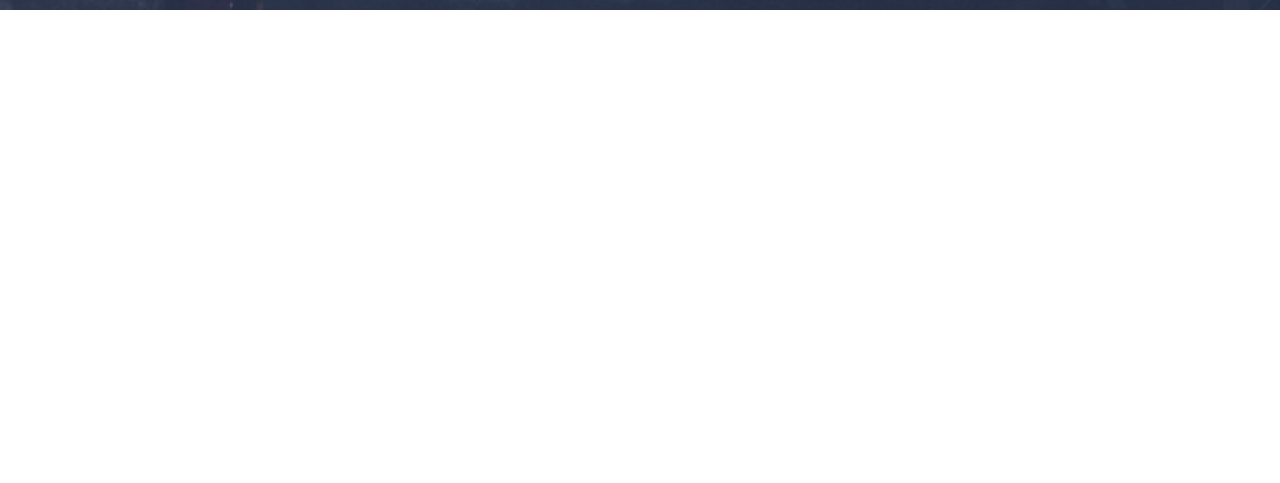
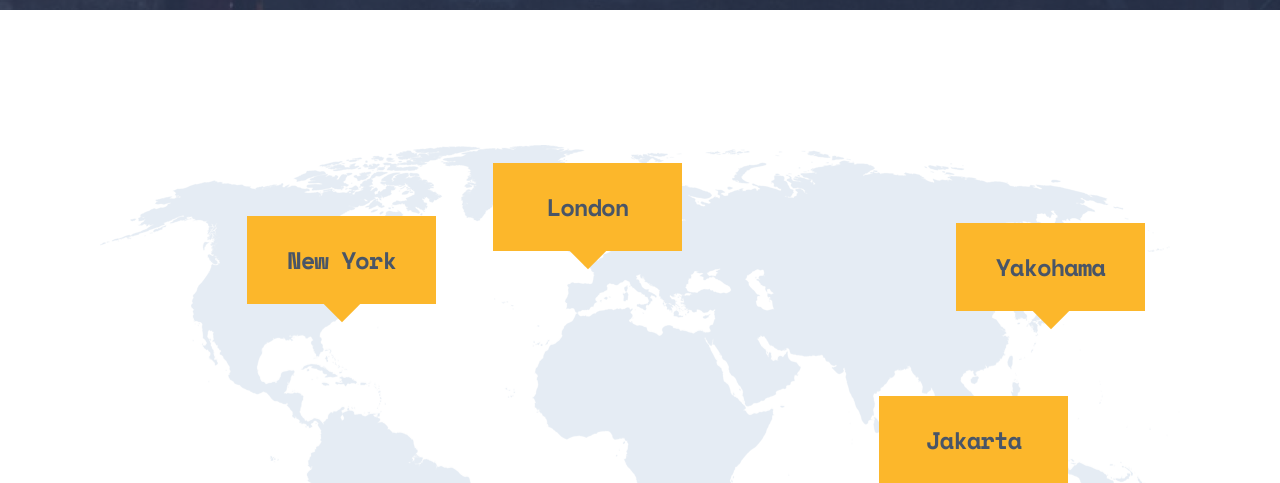
Before and after one commit to UmarovaSi/Scoot-projectt, a plain HTML site: page location.html in a window 1280 px wide. Shown: the part 317-800 px from the top of the page. Drawn offline with nearby package versions, Linux system fonts and the light colour scheme.

Commit message:
finished map section

```diff
--- a/location.html
+++ b/location.html
@@ -49,5 +49,41 @@
             </div>
         </div>
     </header>
+    <main>
+        <section class="map">
+            <div class="container">
+                <div class="world--map">
+                    <div class="map--city-block">
+                        <div class="map--city">
+                            <p>New York</p>
+                        </div>
+                        <div class="city--square"></div>
+                    </div>
+                    <div class="map--city-block city--two">
+                        <div class="map--city">
+                            <p>London</p>
+                        </div>
+                        <div class="city--square"></div>
+                    </div>
+                    <div class="map--city-block city--three">
+                        <div class="map--city">
+                            <p>Yakohama</p>
+                        </div>
+                        <div class="city--square"></div>
+                    </div>
+                    <div class="map--city-block city--four">
+                        <div class="map--city">
+                            <p>Jakarta</p>
+                        </div>
+                        <div class="city--square"></div>
+                    </div>
+                </div>
+
+            </div>
+        </section>
+        <section class=" ">
+
+        </section>
+    </main>
 </body>
 </html>
--- a/scss/_main.scss
+++ b/scss/_main.scss
@@ -231,3 +231,56 @@
         }
     }
 }
+.map {
+    width: 100%;
+    padding: 120px 0;
+    .world--map {
+        position: relative;
+        height: 543px;
+        background-image: url("/img/world-map-desktop.png");
+        background-repeat: no-repeat;
+        .map--city-block {
+            position: absolute;
+            top: 71.44px;
+            left: 147px;
+            .map--city {
+                display: flex;
+                align-items: center;
+                justify-content: center;
+                width: 189px;
+                height: 88px;
+                background-color: var(--primary);
+                p {
+                    color: var(--darkgrey);
+                    font-family: Space Mono;
+                    font-size: 24px;
+                    line-height: 28px;
+                    letter-spacing: -1.071px;
+                }
+            }
+        }
+        .map--city-block.city--two {
+            top: 18px;
+            left: 393px;
+        }
+        .map--city-block.city--three {
+            top: 78px;
+            left: 856px;
+        }
+        .map--city-block.city--four {
+            top: 251px;
+            left: 779px;
+        }
+        .city--square {
+            position: absolute;
+            bottom: 3px;
+            left: 80px;
+            width: 30px;
+            height: 30px;
+            background-color: var(--primary);
+            transform: rotate(45deg);
+            margin-bottom: -15px;
+        }
+    }
+
+}
```
Also changed, not shown: css/style.css, img/Bitmap.png (added), img/map.png (added), img/world-map-desktop.png (added), 1 other file.
